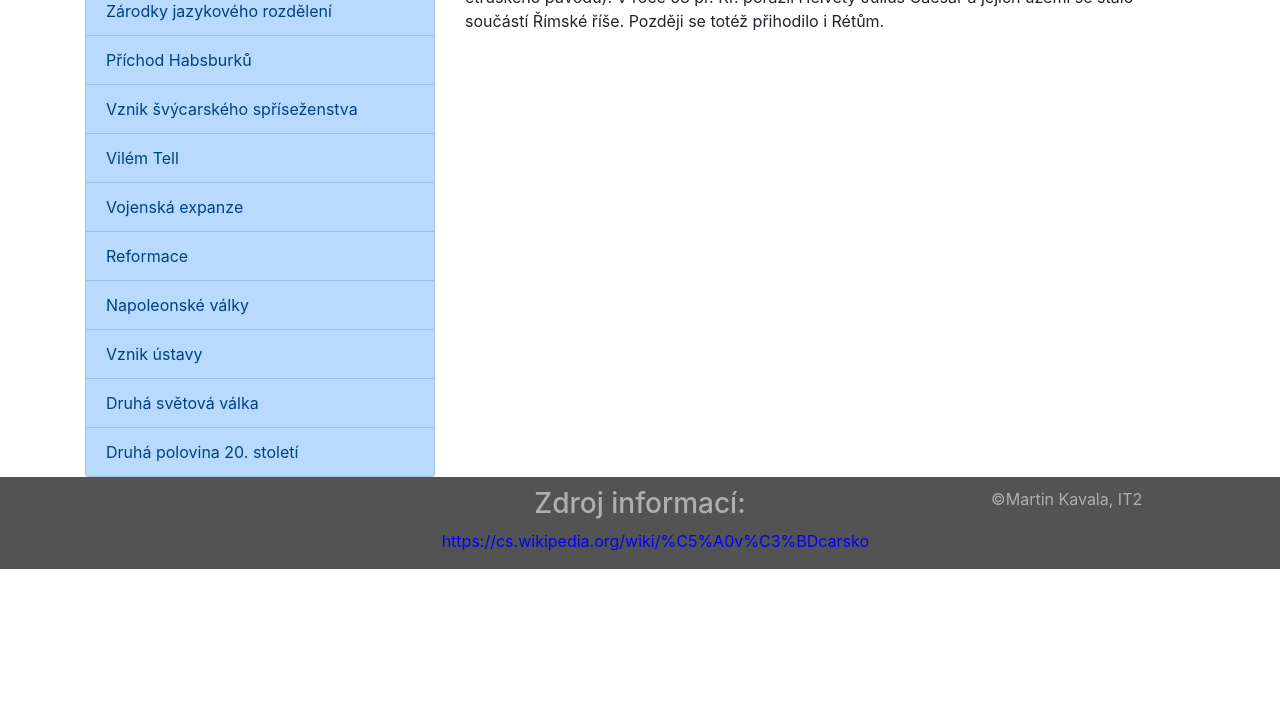
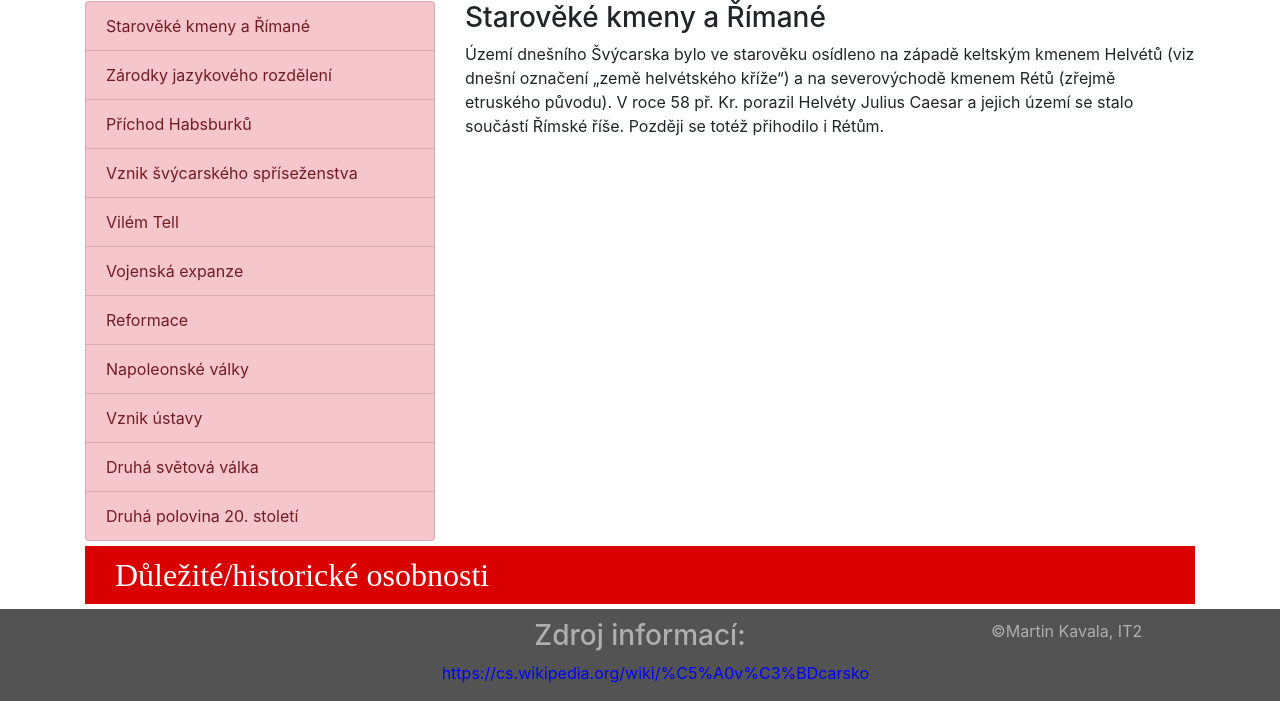
Before and after one commit to it1913/Switzerland, a plain HTML site: page historie/index.html in a window 1280 px wide. Shown: the part 481-1182 px from the top of the page. Before the commit the page ends 1050 px from the top, so only its background shows below. Drawn offline with nearby package versions, Linux system fonts and the light colour scheme.

Commit message:
10. Úprava funkčnosti stránky historie

```diff
--- a/historie/index.html
+++ b/historie/index.html
@@ -40,14 +40,17 @@
         </div>
     </header>
     <div class="container">
+        <h2 class="deleni">Historické události</h2>
         <div class="row">
             <div class="col-lg-4">
                 <div id="seznam"></div>
             </div>
-            <div id="vypis" class="col-lg-8">
-
+            <div class="col-lg-8">
+                <h3 id="nazev"></h3>
+                <p  id="vypis"></p>
             </div>
         </div>
+        <h2 class="deleni">Důležité/historické osobnosti</h2>
     </div>
     <footer class="container-fluid">
         <div class="row zahlavi">
--- a/js/informace.js
+++ b/js/informace.js
@@ -47,18 +47,19 @@ const historicalEvents = [
 
 $(function () {
 historicalEvents.forEach((historicalEvents) => {
-    $("#seznam").append(`<li class="list-group-item list-group-item-action list-group-item-primary akce">${historicalEvents.name}</li>`);
+    $("#seznam").append(`<li class="list-group-item list-group-item-action list-group-item-danger akce">${historicalEvents.name}</li>`);
  });
 
  function fillText(text) {
     let historical = historicalEvents.find(item => { return item.name === text });
     console.log(historical);
+    $("#nazev").text(historical.name);
     $("#vypis").text(historical.context);
 }
 fillText(historicalEvents[0].name);
 $("#seznam li").on('click', function () {
     fillText($(this).text());
-    console.log($(this).text());
-    console.log("ahoj");
+    //console.log($(this).text());
+    //console.log("ahoj");
 });
 })
```
